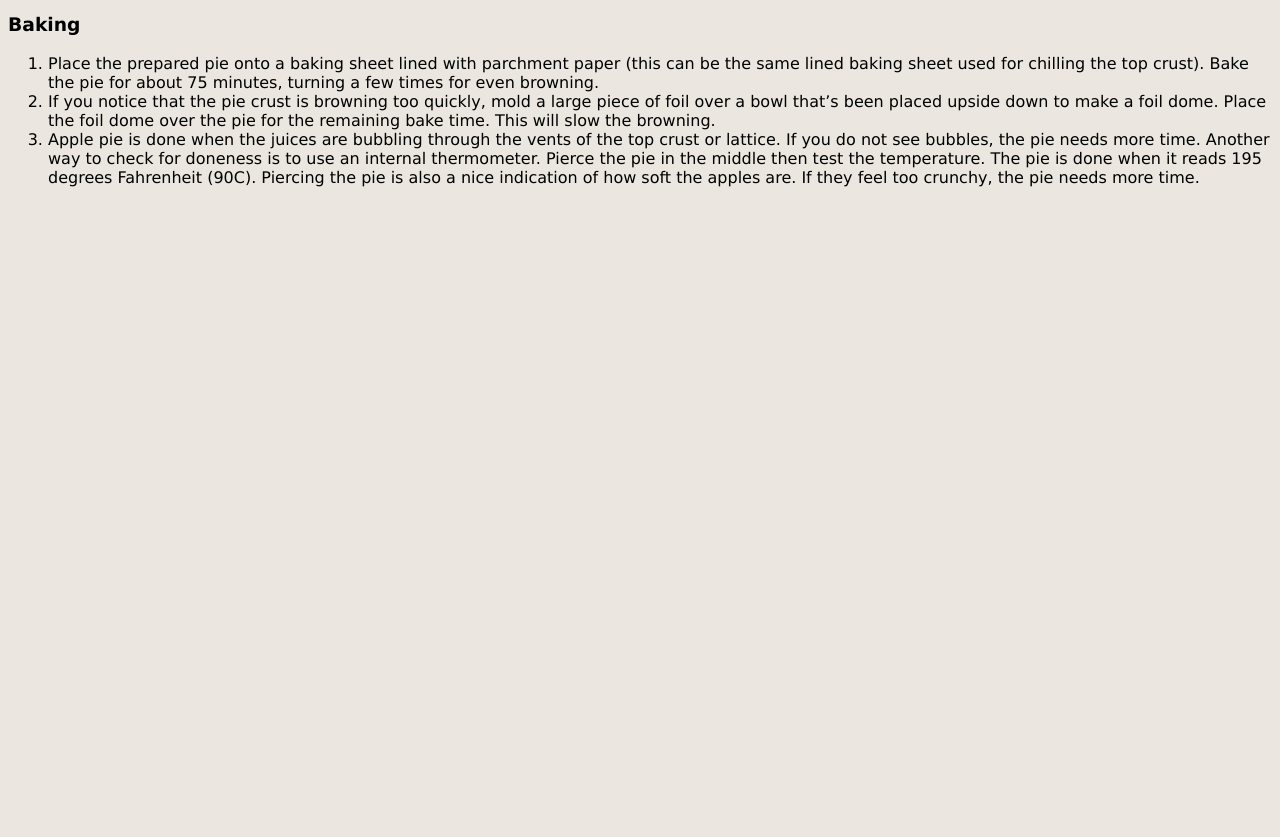
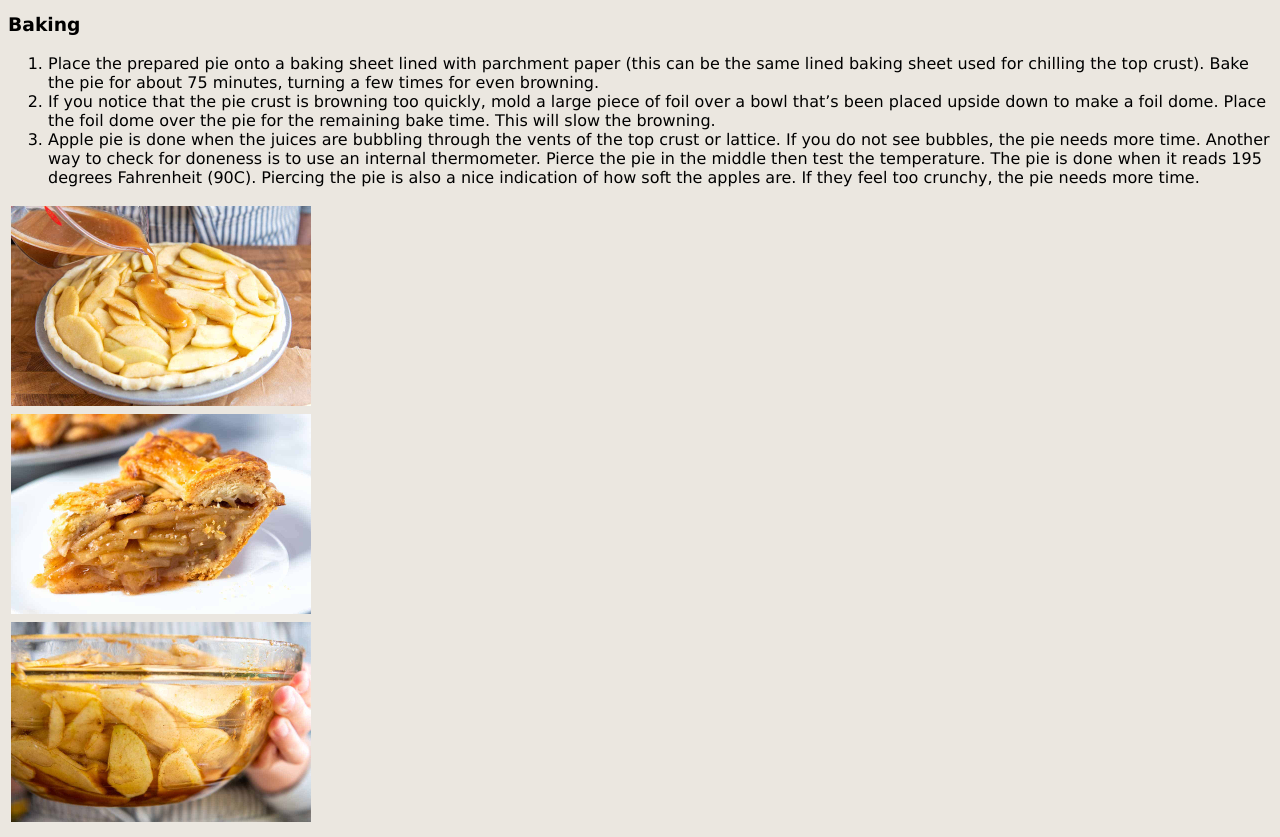
Before and after one commit to RachelxJohnson/Rachel-Johnson-Nirel-Indurkar-6, a PHP site: page /template.html in a window 1280 px wide. Shown: the part 1259-2096 px from the top of the page. Before the commit the page ends 1446 px from the top, so only its background shows below. Run offline with PHP 8.4, Linux system fonts and the light colour scheme.

Commit message:
trying to stop the images from moving when you zoom in
not finished yet, just testing out to see if it will work using tables.

```diff
--- a/Mystyle2.css
+++ b/Mystyle2.css
@@ -24,7 +24,7 @@ body {
     "Lucida Sans Unicode", Geneva, Verdana, sans-serif;
 }
 
-@import url('https://fonts.googleapis.com/css?family=Playfair+Display:900');
+@import url("https://fonts.googleapis.com/css?family=Playfair+Display:900");
 
 svg {
   background: #ebe7e0;
@@ -32,8 +32,8 @@ svg {
 
 text {
   fill: #35322a;
-  filter: url('#money');
-  font-family: 'Playfair Display', 'Georgia', serif;
+  filter: url("#money");
+  font-family: "Playfair Display", "Georgia", serif;
   font-size: 80px;
   font-weight: 900;
 }
--- a/template.html
+++ b/template.html
@@ -148,5 +148,16 @@
             <li>Apple pie is done when the juices are bubbling through the vents of the top crust or lattice. If you do not see bubbles, the pie needs more time. Another way to check for doneness is to use an internal thermometer. Pierce the pie in the middle then test the temperature. The pie is done when it reads 195 degrees Fahrenheit (90C). Piercing the pie is also a nice indication of how soft the apples are. If they feel too crunchy, the pie needs more time.</li>
         </ol>
     </div>
+    <table>
+      <tr>
+        <th><img src="applepiepro1.jpg" style="height:200px; width:300px;"></img></th>
+      </tr>
+      <tr>
+        <td><img src="applepiepic.jpg" style="height:200px; width:300px;"></img></td>
+      </tr>
+      <tr>
+        <td><img src="applepiepro2.jpg" style="height:200px; width:300px;"></img></td>
+      </tr>
+    </table>
 </body>
 </html>
```
